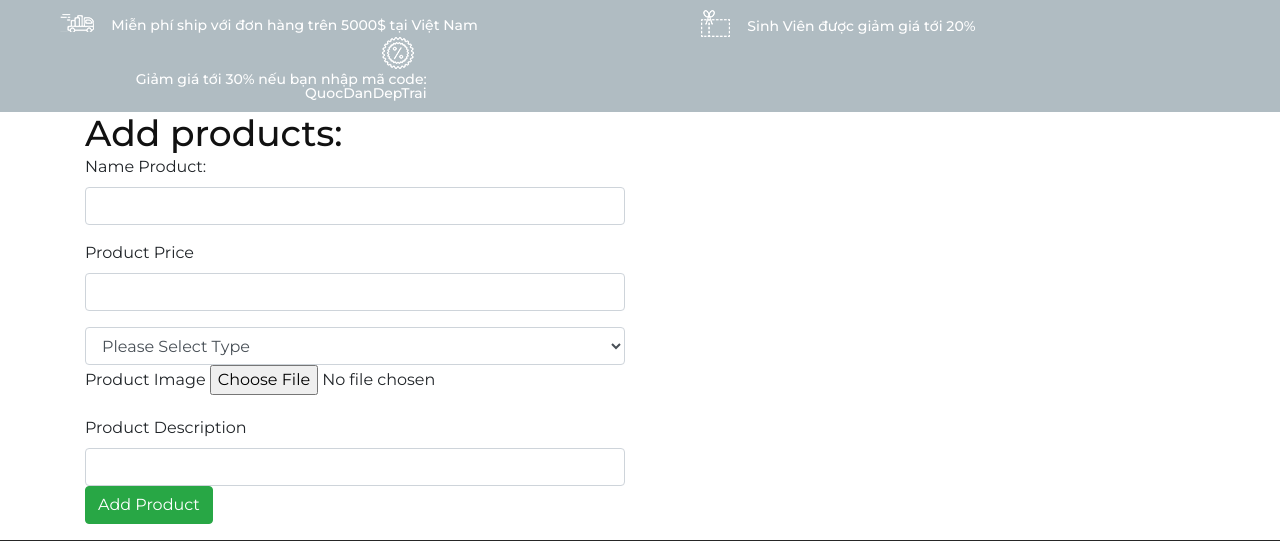
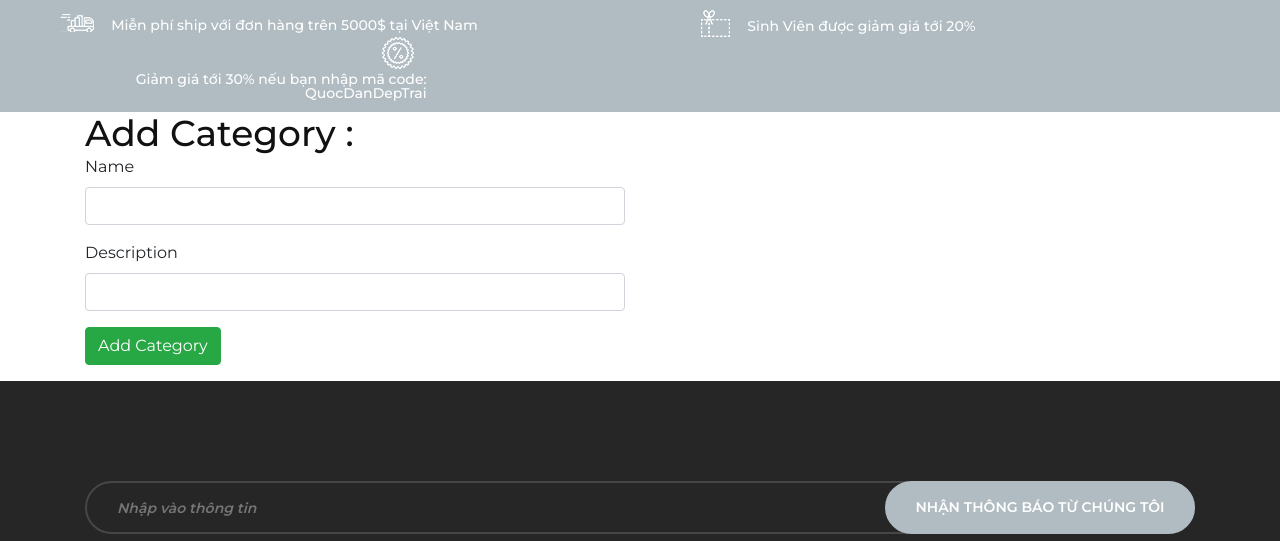
Before and after one commit to Hai-TranC1019i1/Shop_Clothes_404, a PHP site: page /index.php?page=add in a window 1280 px wide. Shown: the part 104-645 px from the top of the page. Run offline with PHP 8.4, Linux system fonts and the light colour scheme.

Commit message:
complete category

```diff
--- a/controller/CategoryController.php
+++ b/controller/CategoryController.php
@@ -2,8 +2,8 @@
 
 namespace Controller;
 
-use category;
-use categoryDB;
+use Category;
+use CategoryDB;
 
 class CategoryController
 {
@@ -11,7 +11,7 @@
 
     public function __construct()
     {
-        $this->categoryDB = new categoryDB();
+        $this->categoryDB = new CategoryDB();
     }
 
     public function index()
@@ -26,9 +26,34 @@
         include "view/category/add.php";
 
         if ($_SERVER["REQUEST_METHOD"] == "POST") {
-            $category = new Category($_POST['name'],$_POST['description']);
+            $category = new Category($_POST['name'], $_POST['description']);
             var_dump($category);
             $this->categoryDB->add($category);
         }
     }
+
+    public function delete()
+    {
+        $id = $_GET['id'];
+       $category = $this->categoryDB->getId($id);
+       if ($_SERVER["REQUEST_METHOD"] == "POST") {
+           $id = $_POST["id"];
+           $this->categoryDB->delete($id);
+       };
+        include 'view/category/delete.php';
+
+    }
+
+    public function edit()
+    {
+        $id = $_GET["id"];
+        $category = $this->categoryDB->getId($id);
+
+        if ($_SERVER['REQUEST_METHOD'] == "POST"){
+                $category = new Category($_POST["name"], $_POST["description"]);
+                $category->setId($_POST["id"]);
+                $this->categoryDB->edit($category);
+        }
+        include "view/category/edit.php";
+    }
 }
--- a/index.php
+++ b/index.php
@@ -9,8 +9,8 @@
 require "model/product/ProductDB.php";
 use Controller\CategoryController;
 
-//$controller = new CategoryController();
-$controller = new ShopController();
+$controller = new CategoryController();
+//$controller = new ShopController();
 ?>
 
 
@@ -51,6 +51,12 @@
             case "add":
                 $controller->add();
                 break;
+            case "delete":
+                $controller->delete();
+                break;
+            case "edit":
+                $controller->edit();
+                break;
             default:
                 $controller->index();
         }
--- a/model/category/Category.php
+++ b/model/category/Category.php
@@ -1,7 +1,7 @@
 <?php
 
 
-class category
+class Category
 {
   private $id;
   private $name;
@@ -46,4 +46,21 @@
     }
 
 
+    /**
+     * @param mixed $name
+     */
+    public function setName($name)
+    {
+        $this->name = $name;
+    }
+
+    /**
+     * @param mixed $description
+     */
+    public function setDescription($description)
+    {
+        $this->description = $description;
+    }
+
+
 }
--- a/model/category/CategoryDB.php
+++ b/model/category/CategoryDB.php
@@ -1,7 +1,7 @@
 <?php
 
 
-class categoryDB
+class CategoryDB
 {
     private $db;
 
@@ -31,7 +31,40 @@
         $stmt = $this->db->prepare($sql);
 
         $stmt->bindParam(1, $category->getName());
-        $stmt->bindParam(2,$category->getDescription());
+        $stmt->bindParam(2, $category->getDescription());
         return $stmt->execute();
     }
+
+    public function delete($id)
+    {
+        var_dump($id);
+        $sql = "DELETE FROM category WHERE id = ?";
+        $stmt = $this->db->prepare($sql);
+        $stmt->bindParam(1, $id);
+        return $stmt->execute();
+    }
+
+    public function getId($id)
+    {
+        $sql = "SELECT * FROM category WHERE  id = $id";
+        $stmt = $this->db->prepare($sql);
+        $stmt->execute();
+        $result = $stmt->fetch();
+
+        $category = new Category($result["name"], $result["description"]);
+        $category->setId($id);
+
+        return $category;
+    }
+
+    public function edit($category)
+    {
+        $sql = "UPDATE category SET name = ?, description = ? WHERE  id = ?";
+        $stmt = $this->db->prepare($sql);
+
+        $stmt->bindParam(1,$category->getName());
+        $stmt->bindParam(2,$category->getDescription());
+        $stmt->bindParam(3,$category->getId());
+        $stmt->execute();
+    }
 }
```
Also changed, not shown: view/category/delete.php (added, +18 -0 lines), view/category/edit.php (added, +12 -0 lines), view/category/list.php (+5 -2 lines).
